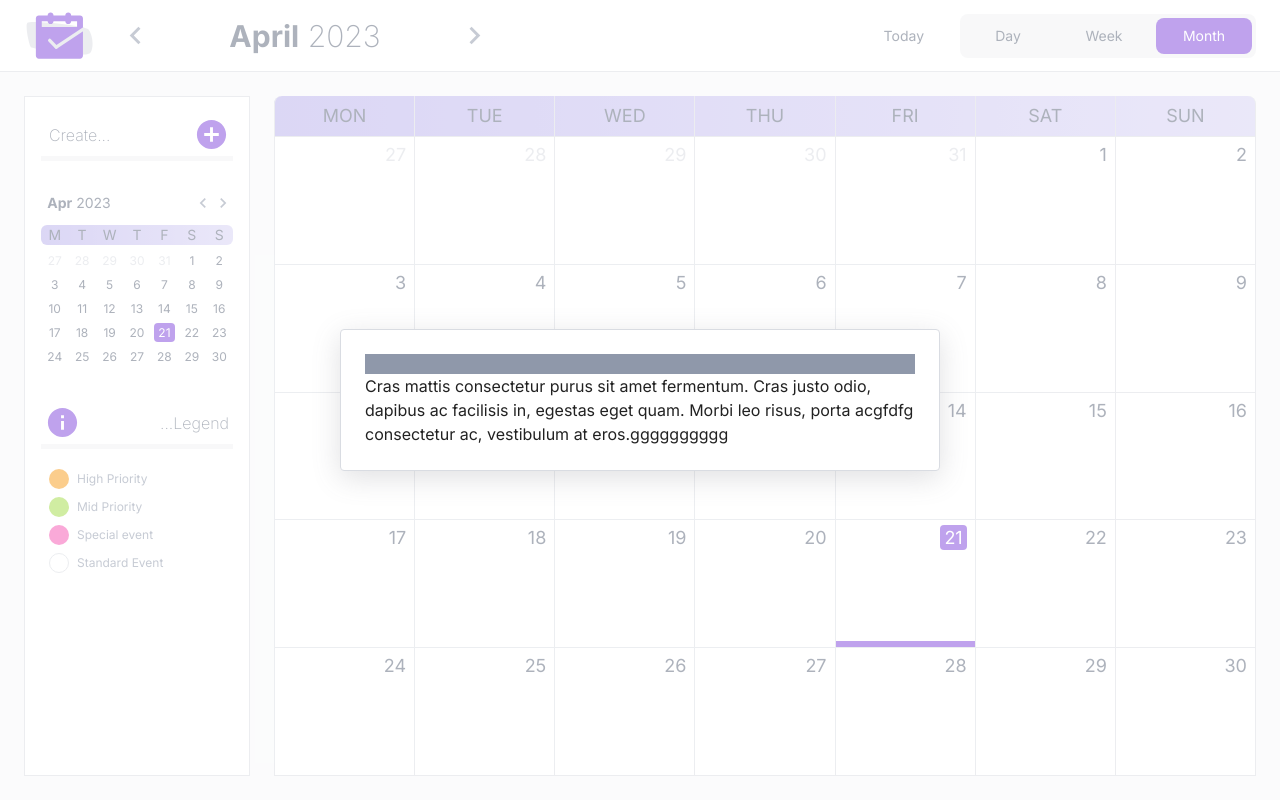
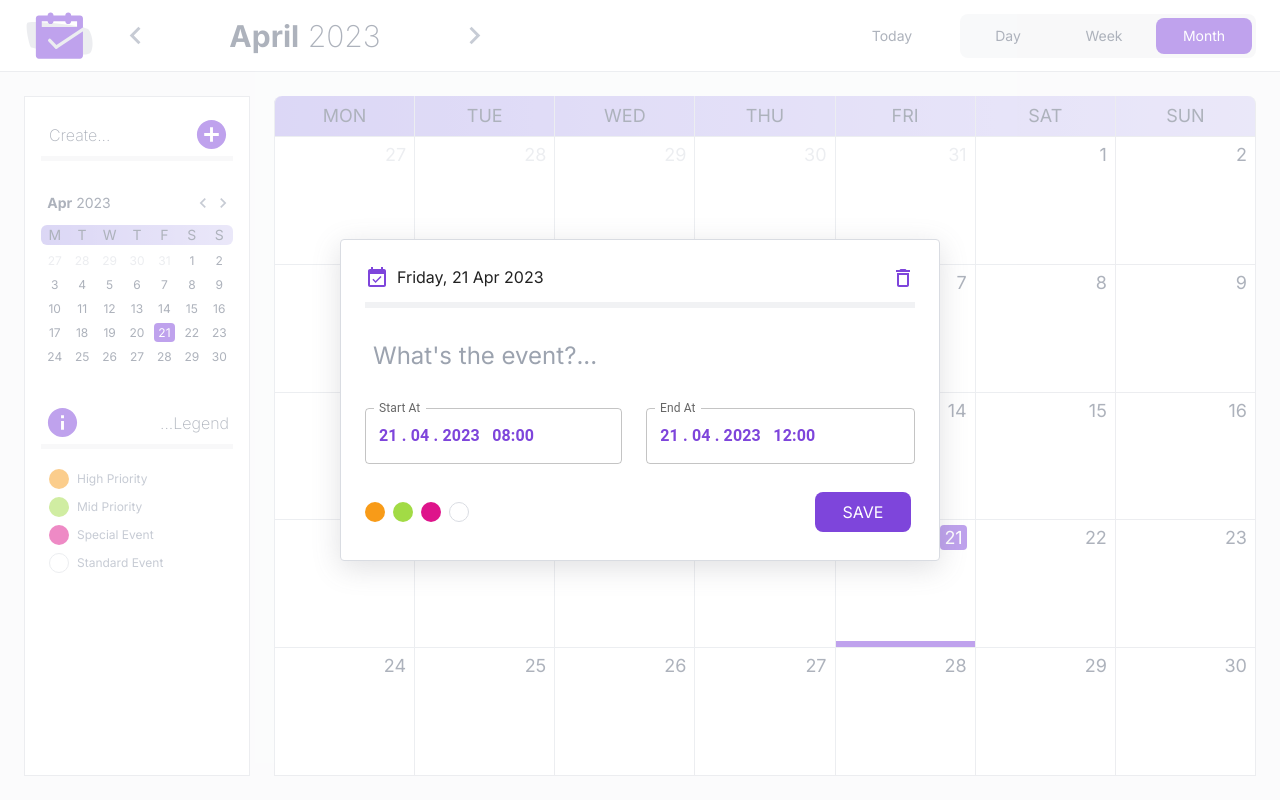
Before and after one commit to holpet/calendar-challenge, a React (Vite) app: page / in a window 1280 px wide. Both pictures are taken after a click on the element "Create...". Built offline with nearby package versions, Linux system fonts and the light colour scheme.

Commit message:
modal design

```diff
--- a/src/components/calendar/calendar_edit_cards/EditCard.tsx
+++ b/src/components/calendar/calendar_edit_cards/EditCard.tsx
@@ -1,15 +1,12 @@
 import { styled } from "@mui/material/styles";
 import Dialog from "@mui/material/Dialog";
-import { SetStateAction } from "react";
-
-const BootstrapDialog = styled(Dialog)(({ theme }) => ({
-  "& .MuiDialogContent-root": {
-    padding: theme.spacing(2),
-  },
-  "& .MuiDialogActions-root": {
-    padding: theme.spacing(1),
-  },
-}));
+import { SetStateAction, useState } from "react";
+import { useAtom } from "jotai";
+import { now, selectedDateAtom } from "../../../lib/atoms/globalAtoms";
+import { default as CalendarIcon } from "@mui/icons-material/EventAvailable";
+import { default as DeleteIcon } from "@mui/icons-material/DeleteOutline";
+import { LEGEND_COLORS } from "../../side_panel/components/Legend";
+import DatePicker from "./components/DatePicker";
 
 export interface DialogTitleProps {
   id: string;
@@ -23,6 +20,10 @@ interface IEditCardProps {
 }
 
 export default function EditCard({ open, setOpen }: IEditCardProps) {
+  const [selectedDate, setSelectedDate] = useAtom(selectedDateAtom);
+  const [startDate, setStartDate] = useState(null);
+  const [endDate, setEndDate] = useState(null);
+
   function handleClose() {
     setOpen(false);
   }
@@ -33,24 +34,95 @@ export default function EditCard({ open, setOpen }: IEditCardProps) {
         onClose={handleClose}
         aria-labelledby="customized-dialog-title"
         open={open}
-        PaperProps={{
-          //sx: { transform: "translateY(-200px)" },
-          style: {
-            boxShadow: "rgba(100, 100, 111, 0.2) 0px 7px 29px 0px",
-            border: "1px solid #d9dce2",
-          },
-        }}
-        slotProps={{
-          backdrop: { style: { backgroundColor: "rgba(255,255,255,0.5)" } },
-        }}
+        PaperProps={paperProps} // see down
+        slotProps={slotProps} // see down
       >
-        <div className="p-6">
-          <div className="flexbox bg-gray w-full h-5"></div>
-          Cras mattis consectetur purus sit amet fermentum. Cras justo odio,
-          dapibus ac facilisis in, egestas eget quam. Morbi leo risus, porta
-          acgfdfg consectetur ac, vestibulum at eros.gggggggggg
+        <div className="p-6 overflow-visible relative">
+          {/* ------ first line with date and icons ------ */}
+          <div className="flex items-center justify-between">
+            <div className="flex items-center">
+              <div className="mr-2">
+                <CalendarIcon style={{ color: "#7e45db" }} />
+              </div>
+              {selectedDate !== null
+                ? selectedDate.format("dddd, D MMM YYYY")
+                : now.format("dddd, D MMM YYYY")}
+            </div>
+            <div>
+              <DeleteIcon style={{ color: "#7e45db" }} />
+            </div>
+          </div>
+          <div className="flexbox bg-lightest-gray w-full h-[6px] my-3"></div>
+
+          {/* ------- FORM FOR EVENT DATA ------- */}
+          <div className="">
+            <form action="/" className="flex flex-col">
+              <div className="pt-3 pb-7 w-full">
+                <input
+                  name="name"
+                  autoCorrect="off"
+                  placeholder="What's the event?..."
+                  className="border-none p-2 w-full outline-none font-inherit resize-none text-2xl"
+                  autoFocus={true}
+                  //value={content}
+                  //onChange={handleOnChange}
+                />
+              </div>
+              <DatePicker />
+              <div className="flex justify-between items-center">
+                <div className="flex mr-2">
+                  {LEGEND_COLORS.map((color, i) => {
+                    return (
+                      <div
+                        key={i}
+                        className="flex items-center text-xs text-gray py-1"
+                      >
+                        <div
+                          className={`${color.colorClass} rounded-full w-5 h-5 mr-2`}
+                        ></div>
+                      </div>
+                    );
+                  })}
+                </div>
+                <button type="submit" className="gen-link">
+                  SAVE
+                </button>
+              </div>
+            </form>
+          </div>
         </div>
       </BootstrapDialog>
     </div>
   );
 }
+
+const BootstrapDialog = styled(Dialog)(({ theme }) => ({
+  "& .MuiDialogContent-root": {
+    padding: theme.spacing(2),
+  },
+  "& .MuiDialogActions-root": {
+    padding: theme.spacing(1),
+  },
+}));
+
+/*  ****** design props for modal ******  */
+const paperProps = {
+  sx: {
+    width: 600,
+    maxWidth: "75%",
+    minWidth: 200,
+    overflow: "visible",
+  },
+  style: {
+    boxShadow: "rgba(100, 100, 111, 0.2) 0px 7px 29px 0px",
+    border: "1px solid #d9dce2",
+  },
+};
+
+const slotProps = {
+  backdrop: {
+    style: {
+      backgroundColor: "rgba(255,255,255,0.5)",
+    },
+  },
+};
--- /dev/null
+++ b/src/components/calendar/calendar_edit_cards/components/DatePicker.tsx
@@ -0,0 +1,79 @@
+import { LocalizationProvider } from "@mui/x-date-pickers/LocalizationProvider";
+import { AdapterDayjs } from "@mui/x-date-pickers/AdapterDayjs";
+import { DateTimeField } from "@mui/x-date-pickers/DateTimeField";
+import dayjs, { Dayjs } from "dayjs";
+import { useState } from "react";
+import { now, selectedDateAtom } from "../../../../lib/atoms/globalAtoms";
+import { ThemeProvider, createTheme } from "@mui/material/styles";
+import { useAtom } from "jotai";
+
+/** Creates init date, starting with hour 08:00 instead of current time. */
+const createInitDate = (oldDate: Dayjs | null) => {
+  if (oldDate === null) return null;
+  const date = new Date(oldDate.year(), oldDate.month(), oldDate.date(), 8);
+  return dayjs(date);
+};
+
+export default function DatePicker() {
+  const [selectedDate, setSelectedDate] = useAtom(selectedDateAtom);
+  const [start, setStart] = useState<Dayjs | null>(
+    createInitDate(selectedDate) || createInitDate(now)
+  );
+  const [end, setEnd] = useState<Dayjs | null>(
+    createInitDate(selectedDate)?.add(4, "hour") ||
+      createInitDate(now)!.add(4, "hour")
+  );
+
+  const themeSx = {
+    input: {
+      color: "#7e45db",
+      fontWeight: "bold",
+    },
+    "& .MuiInputBase-root.Mui-focused .MuiInputBase-input": {
+      color: "#8f98aa",
+    },
+  };
+
+  const theme = createTheme({
+    palette: {
+      primary: {
+        main: "#7e45db",
+      },
+    },
+  });
+
+  const format = "DD.MM.YYYY   HH:mm";
+
+  return (
+    <ThemeProvider theme={theme}>
+      <LocalizationProvider dateAdapter={AdapterDayjs}>
+        <div className="flex pb-6 justify-between">
+          <div className="w-full pr-6">
+            <DateTimeField
+              label="Start At"
+              name="startDate"
+              value={start}
+              onChange={(newValue) => setStart(newValue)}
+              format={format}
+              fullWidth={true}
+              sx={themeSx}
+              formatDensity="spacious"
+            />
+          </div>
+          <div className="w-full">
+            <DateTimeField
+              label="End At"
+              name="endDate"
+              value={end}
+              onChange={(newValue) => setEnd(newValue)}
+              format={format}
+              fullWidth={true}
+              formatDensity="spacious"
+              sx={themeSx}
+            />
+          </div>
+        </div>
+      </LocalizationProvider>
+    </ThemeProvider>
+  );
+}
--- a/src/components/header/components/DisplaySwapper.tsx
+++ b/src/components/header/components/DisplaySwapper.tsx
@@ -22,13 +22,13 @@ const DisplaySwapper = ({ setCurrentMonthData }: IDisplaySwapperProps) => {
         Today
       </button>
       <div className="bg-lightest-gray rounded-lg">
-        <button onClick={() => {}} className="py-2 px-6 w-24 swapper-hover">
+        <button onClick={() => {}} className="swapper-hover">
           Day
         </button>
-        <button onClick={() => {}} className="py-2 px-6 w-24 swapper-hover">
+        <button onClick={() => {}} className="swapper-hover">
           Week
         </button>
-        <button onClick={() => {}} className="py-2 px-6 w-24 swapper-active">
+        <button onClick={() => {}} className="swapper-active">
           Month
         </button>
       </div>
--- a/src/components/side_panel/components/Legend.tsx
+++ b/src/components/side_panel/components/Legend.tsx
@@ -1,5 +1,24 @@
 import { default as Info } from "@mui/icons-material/Info";
 import { colors } from "../SidePanel";
+
+export const LEGEND_COLORS = [
+  {
+    meaning: "High Priority",
+    colorClass: "bg-orange",
+  },
+  {
+    meaning: "Mid Priority",
+    colorClass: "bg-green",
+  },
+  {
+    meaning: "Special Event",
+    colorClass: "bg-pink",
+  },
+  {
+    meaning: "Standard Event",
+    colorClass: "bg-white border border-light-gray",
+  },
+];
 
 const Legend = () => {
   return (
@@ -11,22 +30,16 @@ const Legend = () => {
         <h3 className="text-right font-light text-base">...Legend</h3>
       </div>
       <div className="px-2">
-        <div className="flex items-center text-xs text-gray py-1">
-          <div className="bg-orange rounded-full w-5 h-5 mr-2"></div>
-          <p>High Priority</p>
-        </div>
-        <div className="flex items-center text-xs text-gray py-1">
-          <div className="bg-green rounded-full w-5 h-5 mr-2"></div>
-          <p>Mid Priority</p>
-        </div>
-        <div className="flex items-center text-xs text-gray py-1">
-          <div className="bg-light-pink rounded-full w-5 h-5 mr-2"></div>
-          <p>Special event</p>
-        </div>
-        <div className="flex items-center text-xs text-gray py-1">
-          <div className="bg-white border border-light-gray rounded-full w-5 h-5 mr-2"></div>
-          <p>Standard Event</p>
-        </div>
+        {LEGEND_COLORS.map((color, i) => {
+          return (
+            <div key={i} className="flex items-center text-xs text-gray py-1">
+              <div
+                className={`${color.colorClass} rounded-full w-5 h-5 mr-2`}
+              ></div>
+              <p>{color.meaning}</p>
+            </div>
+          );
+        })}
       </div>
     </div>
   );
--- a/src/index.css
+++ b/src/index.css
@@ -25,10 +25,13 @@
     @apply shadow-highlight shadow-light-purple;
   }
   .swapper-active {
-    @apply m-1 bg-purple text-white rounded-lg cursor-default;
+    @apply py-2 px-6 w-24 m-1 bg-purple text-white rounded-lg cursor-default;
   }
   .swapper-hover {
-    @apply hover:text-purple hover:font-bold transition-all;
+    @apply py-2 px-6 w-24 hover:text-purple hover:font-bold transition-all;
+  }
+  .gen-link {
+    @apply py-2 px-6 w-24 m-1 bg-purple text-white rounded-lg uppercase cursor-pointer hover:bg-mid-purple transition-all;
   }
 }
 
@@ -38,6 +41,10 @@
   /* FONTS */
   font-family: Inter, sans-serif;
   font-weight: 400;
+}
+::selection {
+  background-color: #905fe0;
+  color: white;
 }
 
 body {
--- a/src/lib/atoms/globalAtoms.ts
+++ b/src/lib/atoms/globalAtoms.ts
@@ -1,12 +1,31 @@
 import { atom } from "jotai";
 import dayjs, { Dayjs } from "dayjs";
 import locale from "dayjs/locale/en-gb";
+import { EVENTS } from "../db/eventsData";
 
 /* -------- set up calendar locale --------- */
-export const now = dayjs().locale({
-  ...locale,
-});
+dayjs.tz.setDefault("Europe/Prague");
+export const now = dayjs()
+  .locale({
+    ...locale,
+  })
+  .utc(true);
 
 export const currentSideMonthAtom = atom<Dayjs>(now);
 export const currentMainMonthAtom = atom<Dayjs>(now);
 export const selectedDateAtom = atom<Dayjs | null>(null);
+
+//export const eventsAtom = atom<IEvents[]>(EVENTS);
+
+// testing
+const date1 = now.format("YYYY-MM-DD");
+const date2 = dayjs("2023-04-05");
+const obj = dayjs(date1);
+const obj2 = dayjs(date2);
+console.log(obj);
+
+const evData = {
+  [date1]: { multi: [], single: [] },
+};
+
+const ev = new Map();
--- a/src/lib/date_utils/dateUtils.ts
+++ b/src/lib/date_utils/dateUtils.ts
@@ -2,6 +2,10 @@ import dayjs, { Dayjs } from "dayjs";
 import weekdayPlugin from "dayjs/plugin/weekday";
 import objectPlugin from "dayjs/plugin/toObject";
 import isTodayPlugin from "dayjs/plugin/isToday";
+import timezone from "dayjs/plugin/timezone";
+import utc from "dayjs/plugin/utc";
+dayjs.extend(utc);
+dayjs.extend(timezone);
 dayjs.extend(weekdayPlugin);
 dayjs.extend(objectPlugin);
 dayjs.extend(isTodayPlugin);
@@ -33,7 +37,6 @@ const formatDateObject = (
     isCurrentDay: date.isToday(),
     origFormat: date,
   };
-
   return formattedObject;
 };
 
--- /dev/null
+++ b/src/lib/db/eventsData.ts
@@ -0,0 +1,13 @@
+/**
+ * This is the mock database, where user input is saved as an Event (just to show functionality).
+ * In production, data would be saved in a database.
+ * */
+
+interface IEvents {
+  name: string;
+  from: number;
+  to: number;
+  color: string;
+}
+
+export const EVENTS = {};
--- a/tailwind.config.js
+++ b/tailwind.config.js
@@ -55,6 +55,7 @@ export default {
       general: ["Arial", "serif"],
       handwritten: ["Great Vibes", "cursive"],
       special: ["Sanchez", "serif"],
+      inherit: "inherit",
     },
     extend: {
       minWidth: {
```
Also changed, not shown: src/components/calendar/month_calender/MonthCalendar.tsx (+5 -19 lines).
